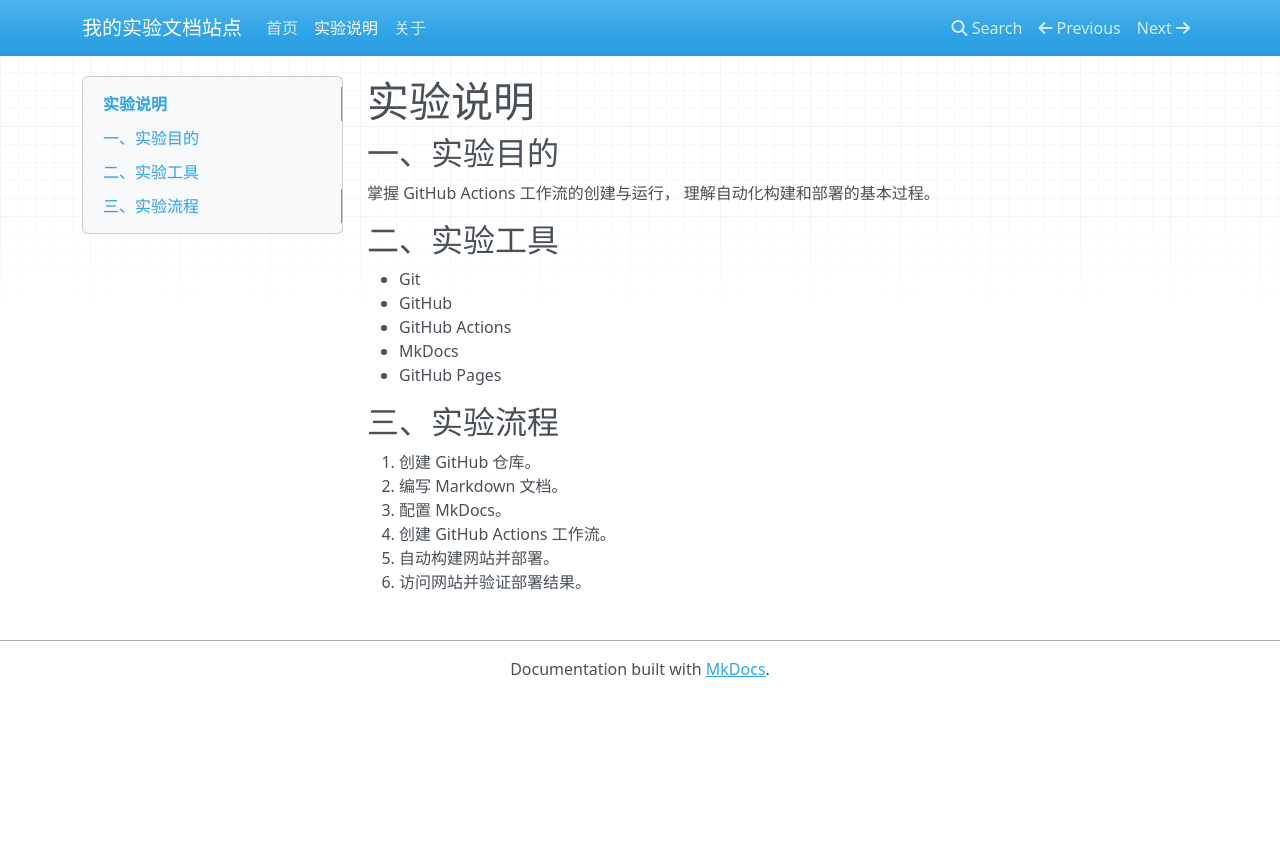
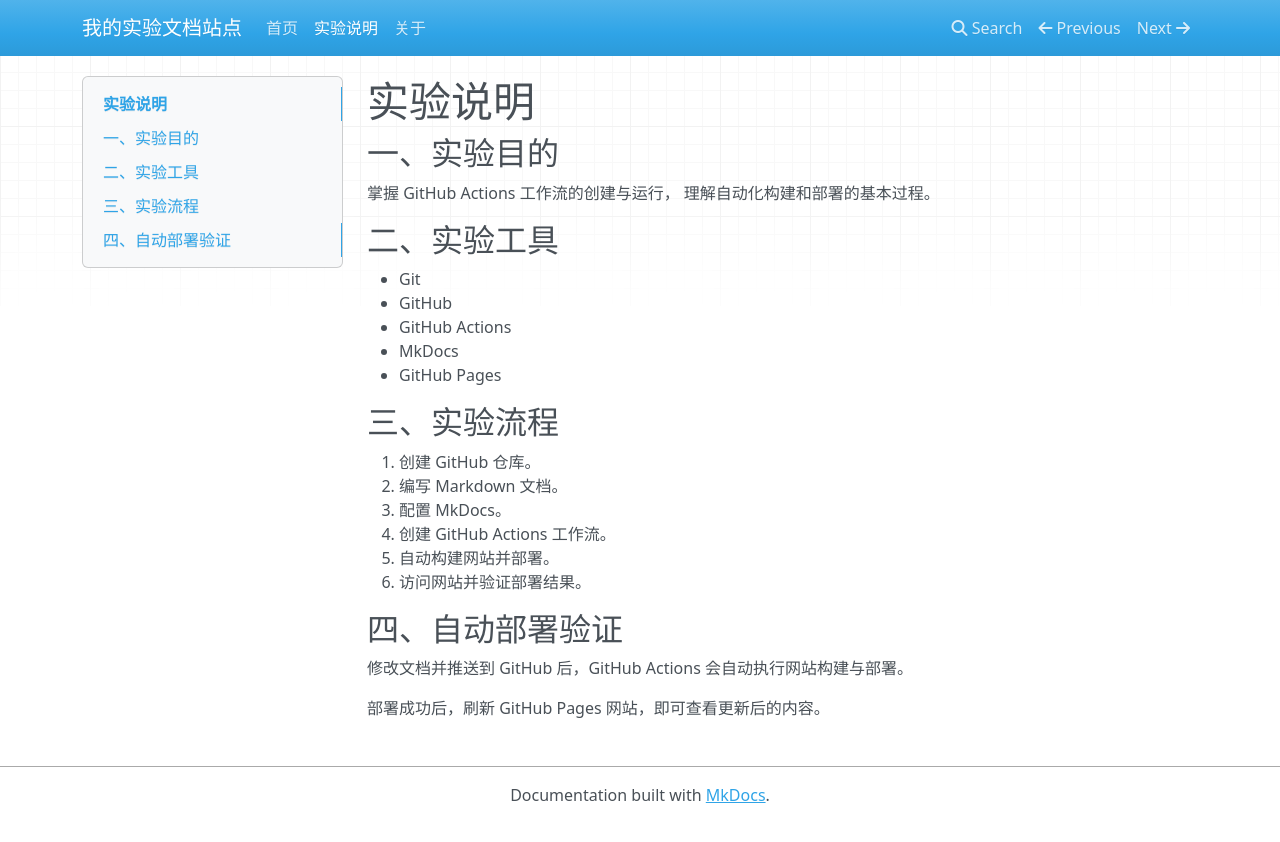
Before and after one commit to bfueiurb/my-docs, an MkDocs documentation site: the page built from docs/guide.md, in a window 1280 px wide. Shown: the top 842 px of the page. Built offline with MkDocs 1.6.1, drawn with Linux system fonts in a browser that asks for light colours; nearby versions of some CDN libraries.

Commit message:
Update deployment verification guide

```diff
--- a/docs/guide.md
+++ b/docs/guide.md
@@ -21,3 +21,10 @@
 4. 创建 GitHub Actions 工作流。
 5. 自动构建网站并部署。
 6. 访问网站并验证部署结果。
+
+
+## 四、自动部署验证
+
+修改文档并推送到 GitHub 后，GitHub Actions 会自动执行网站构建与部署。
+
+部署成功后，刷新 GitHub Pages 网站，即可查看更新后的内容。
```
